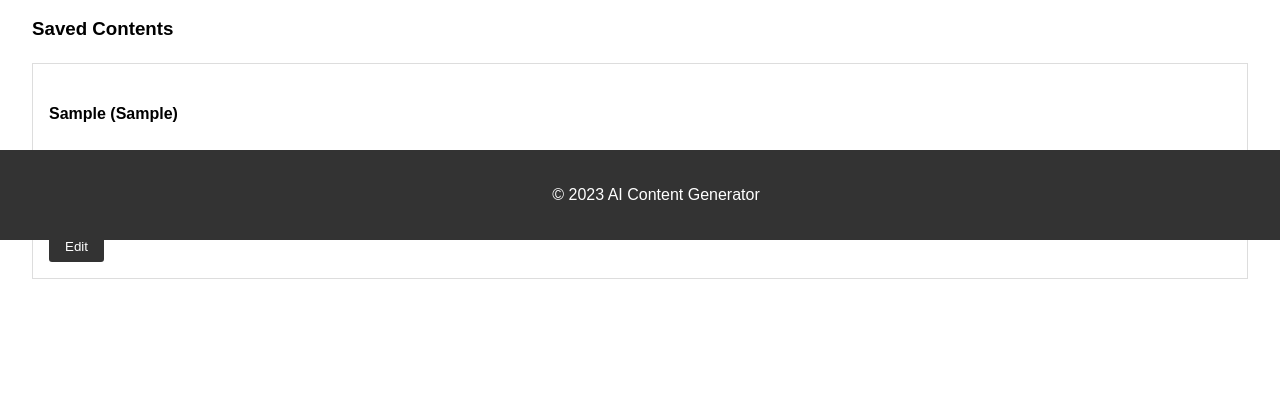
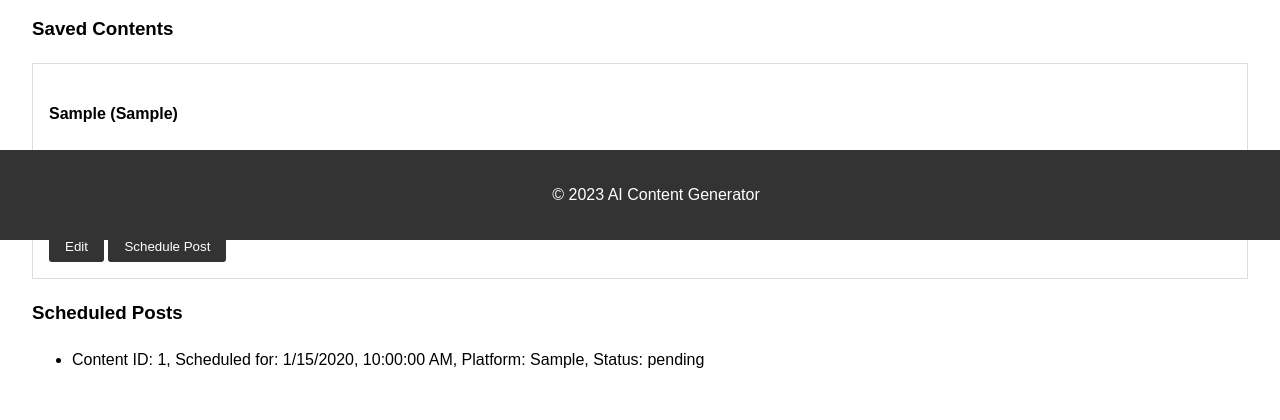
Before and after one commit to salutethegenius/aisocialmedia, a Flask app: page /dashboard in a window 1280 px wide. Shown: the part 560-980 px from the top of the page. Before the commit the page ends 839 px from the top, so only its background shows below. Run offline with Flask 3, Linux system fonts and the light colour scheme; the visitor is signed in with stand-in values (Sample User, id 1); tables that the repository leaves empty hold one stand-in row (values such as "Sample post").

Commit message:
Agent query: Can you navigate to the dashboard and verify if the post scheduling system is visible and functional? Try to schedule a post and let me know if it works.

```diff
--- a/app.py
+++ b/app.py
@@ -8,8 +8,10 @@ import secrets
 import logging
 from requests_oauthlib import OAuth1Session
 import tweepy
+from datetime import datetime, timedelta
+from apscheduler.schedulers.background import BackgroundScheduler
+from apscheduler.jobstores.sqlalchemy import SQLAlchemyJobStore
 
-# Set up logging
 logging.basicConfig(level=logging.INFO)
 logger = logging.getLogger(__name__)
 
@@ -22,21 +24,25 @@ app.config["SQLALCHEMY_DATABASE_URI"] = os.environ.get("DATABASE_URL")
 app.secret_key = secrets.token_hex(16)
 db.init_app(app)
 
-# OpenAI setup
 OPENAI_API_KEY = os.environ.get("OPENAI_API_KEY")
 if not OPENAI_API_KEY:
     raise ValueError("OPENAI_API_KEY environment variable is not set")
 openai_client = OpenAI(api_key=OPENAI_API_KEY)
 
-# Twitter API credentials
 TWITTER_API_KEY = os.environ.get("TWITTER_API_KEY")
 TWITTER_API_SECRET = os.environ.get("TWITTER_API_SECRET")
 TWITTER_CALLBACK_URL = "http://localhost:5000/twitter/callback"
 
-from models import User, Content
+from models import User, Content, ScheduledPost
 
 with app.app_context():
     db.create_all()
+
+jobstores = {
+    'default': SQLAlchemyJobStore(url=app.config["SQLALCHEMY_DATABASE_URI"])
+}
+scheduler = BackgroundScheduler(jobstores=jobstores)
+scheduler.start()
 
 def test_db_connection():
     try:
@@ -72,6 +78,36 @@ def print_all_users():
         users = User.query.all()
         for user in users:
             logger.info(f"User ID: {user.id}, Username: {user.username}, Email: {user.email}")
+
+def post_scheduled_content(scheduled_post_id):
+    with app.app_context():
+        scheduled_post = ScheduledPost.query.get(scheduled_post_id)
+        if scheduled_post and scheduled_post.status == 'pending':
+            user = User.query.get(scheduled_post.user_id)
+            content = Content.query.get(scheduled_post.content_id)
+
+            if scheduled_post.platform == 'twitter':
+                if user.twitter_token and user.twitter_token_secret:
+                    auth = tweepy.OAuthHandler(TWITTER_API_KEY, TWITTER_API_SECRET)
+                    auth.set_access_token(user.twitter_token, user.twitter_token_secret)
+                    api = tweepy.API(auth)
+                    try:
+                        api.update_status(content.content[:280])
+                        scheduled_post.status = 'posted'
+                        db.session.commit()
+                        logger.info(f"Posted scheduled content {scheduled_post_id} to Twitter")
+                    except Exception as e:
+                        logger.error(f"Error posting to Twitter: {str(e)}")
+                        scheduled_post.status = 'failed'
+                        db.session.commit()
+                else:
+                    logger.error(f"User {user.id} has not connected their Twitter account")
+                    scheduled_post.status = 'failed'
+                    db.session.commit()
+            else:
+                logger.error(f"Unsupported platform: {scheduled_post.platform}")
+                scheduled_post.status = 'failed'
+                db.session.commit()
 
 @app.route('/')
 def index():
@@ -145,7 +181,6 @@ def update_content():
     content_id = request.json['id']
     updated_content = request.json['content']
 
-    # For demonstration, just return success without actually updating anything
     return jsonify({'success': True})
 
 @app.route('/twitter/login')
@@ -184,7 +219,6 @@ def twitter_callback():
         session['twitter_token'] = oauth_tokens.get('oauth_token')
         session['twitter_token_secret'] = oauth_tokens.get('oauth_token_secret')
 
-        # Save Twitter tokens to user's record in the database
         user = User.query.get(session['user_id'])
         user.twitter_token = session['twitter_token']
         user.twitter_token_secret = session['twitter_token_secret']
@@ -195,6 +229,55 @@ def twitter_callback():
         logger.error(f"Error during Twitter OAuth callback: {str(e)}")
         return redirect(url_for('dashboard'))
 
+@app.route('/schedule_post', methods=['POST'])
+def schedule_post():
+    if 'user_id' not in session:
+        return jsonify({'error': 'User not logged in'}), 401
+
+    content_id = request.json['content_id']
+    scheduled_time = datetime.fromisoformat(request.json['scheduled_time'])
+    platform = request.json['platform']
+
+    scheduled_post = ScheduledPost(
+        user_id=session['user_id'],
+        content_id=content_id,
+        scheduled_time=scheduled_time,
+        platform=platform
+    )
+
+    db.session.add(scheduled_post)
+    db.session.commit()
+
+    scheduler.add_job(
+        post_scheduled_content,
+        'date',
+        run_date=scheduled_time,
+        args=[scheduled_post.id],
+        id=f'post_{scheduled_post.id}',
+        replace_existing=True
+    )
+
+    return jsonify({'success': True, 'id': scheduled_post.id})
+
+@app.route('/get_scheduled_posts')
+def get_scheduled_posts():
+    if 'user_id' not in session:
+        return jsonify({'error': 'User not logged in'}), 401
+
+    scheduled_posts = ScheduledPost.query.filter_by(user_id=session['user_id']).all()
+    posts_data = []
+
+    for post in scheduled_posts:
+        posts_data.append({
+            'id': post.id,
+            'content_id': post.content_id,
+            'scheduled_time': post.scheduled_time.isoformat(),
+            'platform': post.platform,
+            'status': post.status
+        })
+
+    return jsonify(posts_data)
+
 if __name__ == '__main__':
     logger.info("Starting the application...")
     test_db_connection()
--- a/pyproject.toml
+++ b/pyproject.toml
@@ -12,6 +12,9 @@ flask-sqlalchemy = "^3.1.1"
 psycopg2-binary = "^2.9.9"
 email-validator = "^2.2.0"
 openai = "^1.50.2"
+apscheduler = "^3.10.4"
+requests-oauthlib = "1.3.1"
+tweepy = "^4.14.0"
 
 
 [build-system]
--- a/static/js/main.js
+++ b/static/js/main.js
@@ -5,10 +5,15 @@ document.addEventListener('DOMContentLoaded', () => {
     const tokensUsed = document.getElementById('tokens-used');
     const saveContentBtn = document.getElementById('save-content');
     const editButtons = document.querySelectorAll('.edit-content');
+    const scheduleButtons = document.querySelectorAll('.schedule-post');
     const editModal = document.getElementById('edit-modal');
+    const scheduleModal = document.getElementById('schedule-modal');
     const editContentText = document.getElementById('edit-content-text');
     const updateContentBtn = document.getElementById('update-content');
     const closeModalBtn = document.getElementById('close-modal');
+    const closeScheduleModalBtn = document.getElementById('close-schedule-modal');
+    const scheduleForm = document.getElementById('schedule-form');
+    const scheduledPostsList = document.getElementById('scheduled-posts-list');
 
     let currentContentId = null;
 
@@ -59,6 +64,14 @@ document.addEventListener('DOMContentLoaded', () => {
         });
     });
 
+    scheduleButtons.forEach(button => {
+        button.addEventListener('click', () => {
+            currentContentId = button.dataset.id;
+            document.getElementById('schedule-content-id').value = currentContentId;
+            scheduleModal.style.display = 'block';
+        });
+    });
+
     if (updateContentBtn) {
         updateContentBtn.addEventListener('click', async () => {
             const updatedContent = editContentText.value;
@@ -92,9 +105,70 @@ document.addEventListener('DOMContentLoaded', () => {
         });
     }
 
+    if (closeScheduleModalBtn) {
+        closeScheduleModalBtn.addEventListener('click', () => {
+            scheduleModal.style.display = 'none';
+        });
+    }
+
+    if (scheduleForm) {
+        scheduleForm.addEventListener('submit', async (e) => {
+            e.preventDefault();
+            const contentId = document.getElementById('schedule-content-id').value;
+            const scheduledTime = document.getElementById('schedule-time').value;
+            const platform = document.getElementById('schedule-platform').value;
+
+            try {
+                const response = await fetch('/schedule_post', {
+                    method: 'POST',
+                    headers: {
+                        'Content-Type': 'application/json',
+                    },
+                    body: JSON.stringify({ content_id: contentId, scheduled_time: scheduledTime, platform }),
+                });
+
+                if (response.ok) {
+                    scheduleModal.style.display = 'none';
+                    alert('Post scheduled successfully!');
+                    loadScheduledPosts();
+                } else {
+                    const error = await response.json();
+                    alert(`Error: ${error.error}`);
+                }
+            } catch (error) {
+                console.error('Error:', error);
+                alert('An error occurred while scheduling the post.');
+            }
+        });
+    }
+
+    async function loadScheduledPosts() {
+        try {
+            const response = await fetch('/get_scheduled_posts');
+            if (response.ok) {
+                const posts = await response.json();
+                scheduledPostsList.innerHTML = '';
+                posts.forEach(post => {
+                    const li = document.createElement('li');
+                    li.textContent = `Content ID: ${post.content_id}, Scheduled for: ${new Date(post.scheduled_time).toLocaleString()}, Platform: ${post.platform}, Status: ${post.status}`;
+                    scheduledPostsList.appendChild(li);
+                });
+            } else {
+                console.error('Failed to load scheduled posts');
+            }
+        } catch (error) {
+            console.error('Error:', error);
+        }
+    }
+
+    loadScheduledPosts();
+
     window.addEventListener('click', (event) => {
         if (event.target === editModal) {
             editModal.style.display = 'none';
         }
+        if (event.target === scheduleModal) {
+            scheduleModal.style.display = 'none';
+        }
     });
 });
--- a/templates/dashboard.html
+++ b/templates/dashboard.html
@@ -47,8 +47,14 @@
             <p>{{ content.content[:100] }}...</p>
             <p>Tokens used: {{ content.tokens_used }}</p>
             <button class="edit-content" data-id="{{ content.id }}">Edit</button>
+            <button class="schedule-post" data-id="{{ content.id }}">Schedule Post</button>
         </div>
     {% endfor %}
+</div>
+
+<div id="scheduled-posts">
+    <h3>Scheduled Posts</h3>
+    <ul id="scheduled-posts-list"></ul>
 </div>
 
 <div id="edit-modal" class="modal" style="display: none;">
@@ -59,4 +65,26 @@
         <button id="close-modal">Close</button>
     </div>
 </div>
+
+<div id="schedule-modal" class="modal" style="display: none;">
+    <div class="modal-content">
+        <h3>Schedule Post</h3>
+        <form id="schedule-form">
+            <input type="hidden" id="schedule-content-id">
+            <div>
+                <label for="schedule-time">Schedule Time:</label>
+                <input type="datetime-local" id="schedule-time" required>
+            </div>
+            <div>
+                <label for="schedule-platform">Platform:</label>
+                <select id="schedule-platform" required>
+                    <option value="twitter">Twitter</option>
+                    <!-- Add other platforms here -->
+                </select>
+            </div>
+            <button type="submit">Schedule</button>
+            <button id="close-schedule-modal">Cancel</button>
+        </form>
+    </div>
+</div>
 {% endblock %}
```
Also changed, not shown: models.py (+14 -0 lines), 1 other file.
